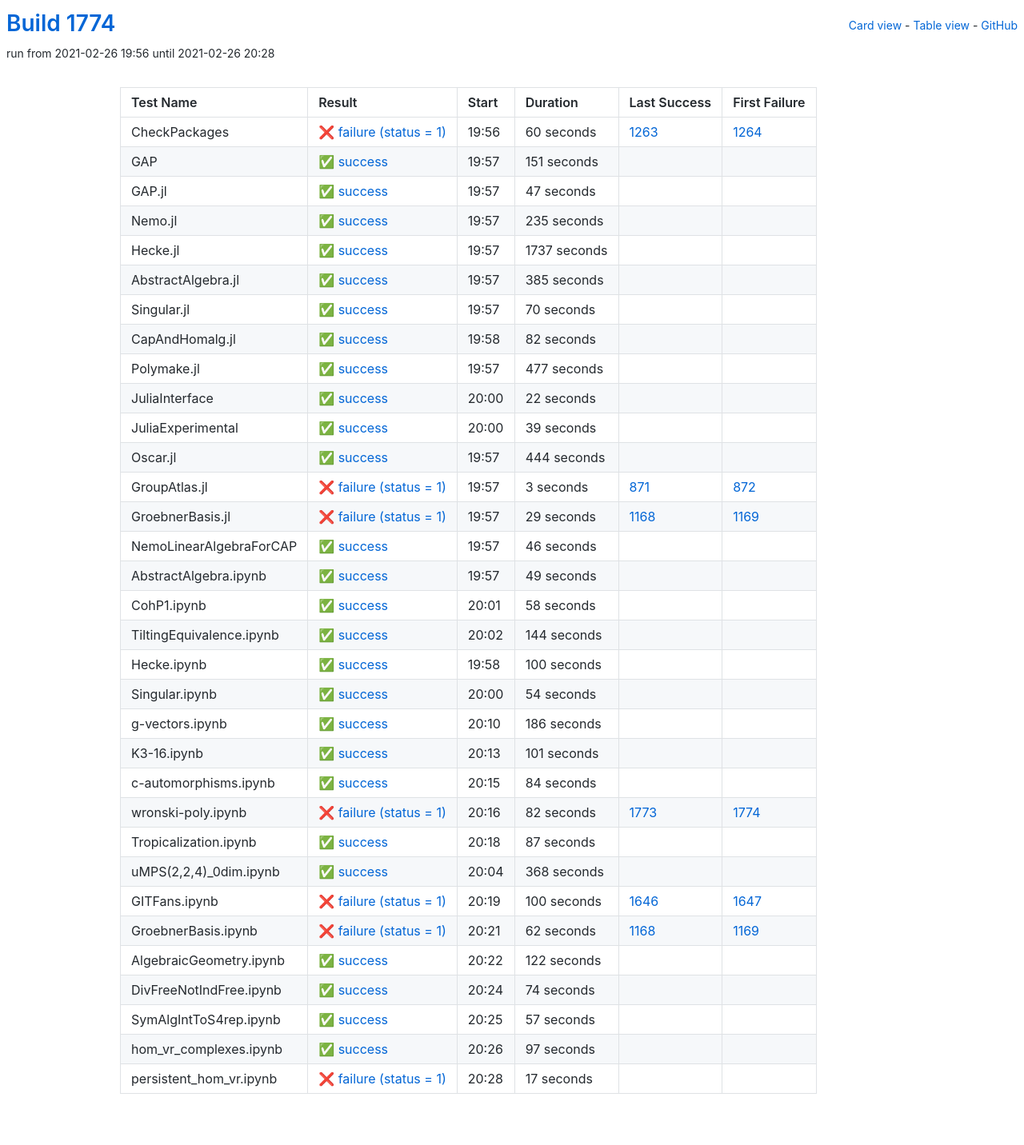
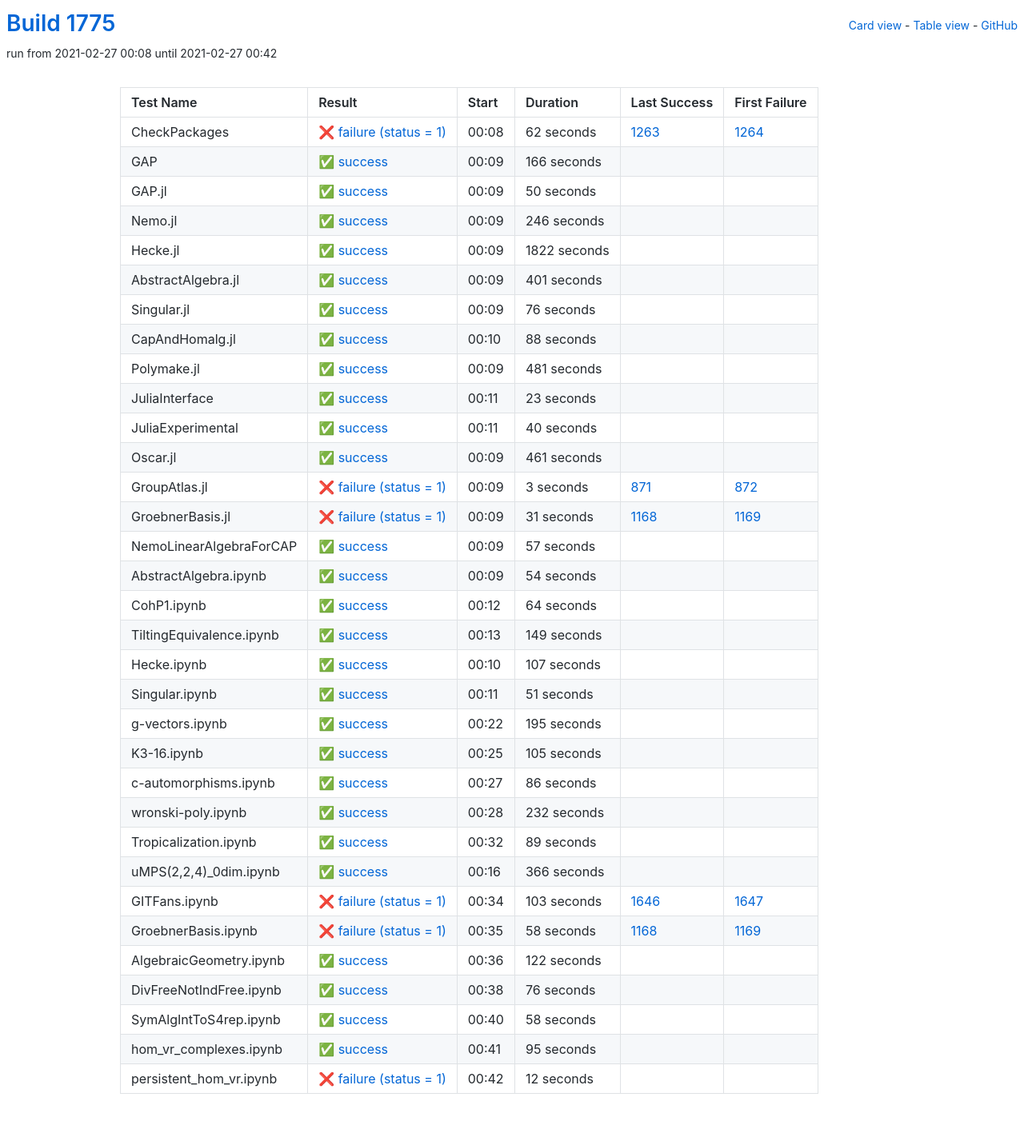
Before and after one commit to oscar-system/oscar-ci-status-stable, a Jekyll site: the page built from table.html, in a window 1280 px wide. Shown: the whole page at 80% size. Built offline with Jekyll 4.4.1, drawn with Linux system fonts in a browser that asks for light colours.

Commit message:
Build #1775

```diff
--- a/_data/ci.yml
+++ b/_data/ci.yml
@@ -1,6 +1,6 @@
 ---
-build: 1774
-build_url: https://oscarci.mathematik.uni-kl.de/job/oscar-stable/1774/
+build: 1775
+build_url: https://oscarci.mathematik.uni-kl.de/job/oscar-stable/1775/
 job: oscar-stable
 organization: oscar-system
 repo: oscar-ci-status-stable
@@ -8,152 +8,152 @@ repourl: https://github.com/oscar-system/oscar-ci-status-stable
 tests:
 - name: CheckPackages
   id: checkpackages
-  log: https://oscarci.mathematik.uni-kl.de/job/oscar-stable/1774/artifact/logs/build-1774/CheckPackages.log
-  start: 2021-02-26 19:56
+  log: https://oscarci.mathematik.uni-kl.de/job/oscar-stable/1775/artifact/logs/build-1775/CheckPackages.log
+  start: 2021-02-27 00:08
   success: false
   exitcode: 1
   status: failure
-  duration: 60
+  duration: 62
   last_success: 1263
   last_success_url: https://oscarci.mathematik.uni-kl.de/job/oscar-stable/1263/
   first_failure: 1264
   first_failure_url: https://oscarci.mathematik.uni-kl.de/job/oscar-stable/1264/
 - name: GAP
   id: gap
-  log: https://oscarci.mathematik.uni-kl.de/job/oscar-stable/1774/artifact/logs/build-1774/GAP.log
-  start: 2021-02-26 19:57
+  log: https://oscarci.mathematik.uni-kl.de/job/oscar-stable/1775/artifact/logs/build-1775/GAP.log
+  start: 2021-02-27 00:09
   success: true
   exitcode: 0
   status: success
-  duration: 151
+  duration: 166
   last_success: false
   last_success_url:
   first_failure: false
   first_failure_url:
 - name: GAP.jl
   id: gap-jl
-  log: https://oscarci.mathematik.uni-kl.de/job/oscar-stable/1774/artifact/logs/build-1774/GAP.jl.log
-  start: 2021-02-26 19:57
+  log: https://oscarci.mathematik.uni-kl.de/job/oscar-stable/1775/artifact/logs/build-1775/GAP.jl.log
+  start: 2021-02-27 00:09
   success: true
   exitcode: 0
   status: success
-  duration: 47
+  duration: 50
   last_success: false
   last_success_url:
   first_failure: false
   first_failure_url:
 - name: Nemo.jl
   id: nemo-jl
-  log: https://oscarci.mathematik.uni-kl.de/job/oscar-stable/1774/artifact/logs/build-1774/Nemo.jl.log
-  start: 2021-02-26 19:57
+  log: https://oscarci.mathematik.uni-kl.de/job/oscar-stable/1775/artifact/logs/build-1775/Nemo.jl.log
+  start: 2021-02-27 00:09
   success: true
   exitcode: 0
   status: success
-  duration: 235
+  duration: 246
   last_success: false
   last_success_url:
   first_failure: false
   first_failure_url:
 - name: Hecke.jl
   id: hecke-jl
-  log: https://oscarci.mathematik.uni-kl.de/job/oscar-stable/1774/artifact/logs/build-1774/Hecke.jl.log
-  start: 2021-02-26 19:57
+  log: https://oscarci.mathematik.uni-kl.de/job/oscar-stable/1775/artifact/logs/build-1775/Hecke.jl.log
+  start: 2021-02-27 00:09
   success: true
   exitcode: 0
   status: success
-  duration: 1737
+  duration: 1822
   last_success: false
   last_success_url:
   first_failure: false
   first_failure_url:
 - name: AbstractAlgebra.jl
   id: abstractalgebra-jl
-  log: https://oscarci.mathematik.uni-kl.de/job/oscar-stable/1774/artifact/logs/build-1774/AbstractAlgebra.jl.log
-  start: 2021-02-26 19:57
+  log: https://oscarci.mathematik.uni-kl.de/job/oscar-stable/1775/artifact/logs/build-1775/AbstractAlgebra.jl.log
+  start: 2021-02-27 00:09
   success: true
   exitcode: 0
   status: success
-  duration: 385
+  duration: 401
   last_success: false
   last_success_url:
   first_failure: false
   first_failure_url:
 - name: Singular.jl
   id: singular-jl
-  log: https://oscarci.mathematik.uni-kl.de/job/oscar-stable/1774/artifact/logs/build-1774/Singular.jl.log
-  start: 2021-02-26 19:57
+  log: https://oscarci.mathematik.uni-kl.de/job/oscar-stable/1775/artifact/logs/build-1775/Singular.jl.log
+  start: 2021-02-27 00:09
   success: true
   exitcode: 0
   status: success
-  duration: 70
+  duration: 76
   last_success: false
   last_success_url:
   first_failure: false
   first_failure_url:
 - name: CapAndHomalg.jl
   id: capandhomalg-jl
-  log: https://oscarci.mathematik.uni-kl.de/job/oscar-stable/1774/artifact/logs/build-1774/CapAndHomalg.jl.log
-  start: 2021-02-26 19:58
+  log: https://oscarci.mathematik.uni-kl.de/job/oscar-stable/1775/artifact/logs/build-1775/CapAndHomalg.jl.log
+  start: 2021-02-27 00:10
   success: true
   exitcode: 0
   status: success
-  duration: 82
+  duration: 88
   last_success: false
   last_success_url:
   first_failure: false
   first_failure_url:
 - name: Polymake.jl
   id: polymake-jl
-  log: https://oscarci.mathematik.uni-kl.de/job/oscar-stable/1774/artifact/logs/build-1774/Polymake.jl.log
-  start: 2021-02-26 19:57
+  log: https://oscarci.mathematik.uni-kl.de/job/oscar-stable/1775/artifact/logs/build-1775/Polymake.jl.log
+  start: 2021-02-27 00:09
   success: true
   exitcode: 0
   status: success
-  duration: 477
+  duration: 481
   last_success: false
   last_success_url:
   first_failure: false
   first_failure_url:
 - name: JuliaInterface
   id: juliainterface
-  log: https://oscarci.mathematik.uni-kl.de/job/oscar-stable/1774/artifact/logs/build-1774/JuliaInterface.log
-  start: 2021-02-26 20:00
+  log: https://oscarci.mathematik.uni-kl.de/job/oscar-stable/1775/artifact/logs/build-1775/JuliaInterface.log
+  start: 2021-02-27 00:11
   success: true
   exitcode: 0
   status: success
-  duration: 22
+  duration: 23
   last_success: false
   last_success_url:
   first_failure: false
   first_failure_url:
 - name: JuliaExperimental
   id: juliaexperimental
-  log: https://oscarci.mathematik.uni-kl.de/job/oscar-stable/1774/artifact/logs/build-1774/JuliaExperimental.log
-  start: 2021-02-26 20:00
+  log: https://oscarci.mathematik.uni-kl.de/job/oscar-stable/1775/artifact/logs/build-1775/JuliaExperimental.log
+  start: 2021-02-27 00:11
   success: true
   exitcode: 0
   status: success
-  duration: 39
+  duration: 40
   last_success: false
   last_success_url:
   first_failure: false
   first_failure_url:
 - name: Oscar.jl
   id: oscar-jl
-  log: https://oscarci.mathematik.uni-kl.de/job/oscar-stable/1774/artifact/logs/build-1774/Oscar.jl.log
-  start: 2021-02-26 19:57
+  log: https://oscarci.mathematik.uni-kl.de/job/oscar-stable/1775/artifact/logs/build-1775/Oscar.jl.log
+  start: 2021-02-27 00:09
   success: true
   exitcode: 0
   status: success
-  duration: 444
+  duration: 461
   last_success: false
   last_success_url:
   first_failure: false
   first_failure_url:
 - name: GroupAtlas.jl
   id: groupatlas-jl
-  log: https://oscarci.mathematik.uni-kl.de/job/oscar-stable/1774/artifact/logs/build-1774/GroupAtlas.jl.log
-  start: 2021-02-26 19:57
+  log: https://oscarci.mathematik.uni-kl.de/job/oscar-stable/1775/artifact/logs/build-1775/GroupAtlas.jl.log
+  start: 2021-02-27 00:09
   success: false
   exitcode: 1
   status: failure
@@ -164,80 +164,32 @@ tests:
   first_failure_url: https://oscarci.mathematik.uni-kl.de/job/oscar-stable/872/
 - name: GroebnerBasis.jl
   id: groebnerbasis-jl
-  log: https://oscarci.mathematik.uni-kl.de/job/oscar-stable/1774/artifact/logs/build-1774/GroebnerBasis.jl.log
-  start: 2021-02-26 19:57
+  log: https://oscarci.mathematik.uni-kl.de/job/oscar-stable/1775/artifact/logs/build-1775/GroebnerBasis.jl.log
+  start: 2021-02-27 00:09
   success: false
   exitcode: 1
   status: failure
-  duration: 29
+  duration: 31
   last_success: 1168
   last_success_url: https://oscarci.mathematik.uni-kl.de/job/oscar-stable/1168/
   first_failure: 1169
   first_failure_url: https://oscarci.mathematik.uni-kl.de/job/oscar-stable/1169/
 - name: NemoLinearAlgebraForCAP
   id: nemolinearalgebraforcap
-  log: https://oscarci.mathematik.uni-kl.de/job/oscar-stable/1774/artifact/logs/build-1774/NemoLinearAlgebraForCAP.log
-  start: 2021-02-26 19:57
+  log: https://oscarci.mathematik.uni-kl.de/job/oscar-stable/1775/artifact/logs/build-1775/NemoLinearAlgebraForCAP.log
+  start: 2021-02-27 00:09
   success: true
   exitcode: 0
   status: success
-  duration: 46
+  duration: 57
   last_success: false
   last_success_url:
   first_failure: false
   first_failure_url:
 - name: AbstractAlgebra.ipynb
   id: abstractalgebra-ipynb
-  log: https://oscarci.mathematik.uni-kl.de/job/oscar-stable/1774/artifact/logs/build-1774/AbstractAlgebra.ipynb.log
-  start: 2021-02-26 19:57
-  success: true
-  exitcode: 0
-  status: success
-  duration: 49
-  last_success: false
-  last_success_url:
-  first_failure: false
-  first_failure_url:
-- name: CohP1.ipynb
-  id: cohp1-ipynb
-  log: https://oscarci.mathematik.uni-kl.de/job/oscar-stable/1774/artifact/logs/build-1774/CohP1.ipynb.log
-  start: 2021-02-26 20:01
-  success: true
-  exitcode: 0
-  status: success
-  duration: 58
-  last_success: false
-  last_success_url:
-  first_failure: false
-  first_failure_url:
-- name: TiltingEquivalence.ipynb
-  id: tiltingequivalence-ipynb
-  log: https://oscarci.mathematik.uni-kl.de/job/oscar-stable/1774/artifact/logs/build-1774/TiltingEquivalence.ipynb.log
-  start: 2021-02-26 20:02
-  success: true
-  exitcode: 0
-  status: success
-  duration: 144
-  last_success: false
-  last_success_url:
-  first_failure: false
-  first_failure_url:
-- name: Hecke.ipynb
-  id: hecke-ipynb
-  log: https://oscarci.mathematik.uni-kl.de/job/oscar-stable/1774/artifact/logs/build-1774/Hecke.ipynb.log
-  start: 2021-02-26 19:58
-  success: true
-  exitcode: 0
-  status: success
-  duration: 100
-  last_success: false
-  last_success_url:
-  first_failure: false
-  first_failure_url:
-- name: Singular.ipynb
-  id: singular-ipynb
-  log: https://oscarci.mathematik.uni-kl.de/job/oscar-stable/1774/artifact/logs/build-1774/Singular.ipynb.log
-  start: 2021-02-26 20:00
+  log: https://oscarci.mathematik.uni-kl.de/job/oscar-stable/1775/artifact/logs/build-1775/AbstractAlgebra.ipynb.log
+  start: 2021-02-27 00:09
   success: true
   exitcode: 0
   status: success
@@ -246,106 +198,154 @@ tests:
   last_success_url:
   first_failure: false
   first_failure_url:
-- name: g-vectors.ipynb
-  id: g-vectors-ipynb
-  log: https://oscarci.mathematik.uni-kl.de/job/oscar-stable/1774/artifact/logs/build-1774/g-vectors.ipynb.log
-  start: 2021-02-26 20:10
+- name: CohP1.ipynb
+  id: cohp1-ipynb
+  log: https://oscarci.mathematik.uni-kl.de/job/oscar-stable/1775/artifact/logs/build-1775/CohP1.ipynb.log
+  start: 2021-02-27 00:12
   success: true
   exitcode: 0
   status: success
-  duration: 186
+  duration: 64
+  last_success: false
+  last_success_url:
+  first_failure: false
+  first_failure_url:
+- name: TiltingEquivalence.ipynb
+  id: tiltingequivalence-ipynb
+  log: https://oscarci.mathematik.uni-kl.de/job/oscar-stable/1775/artifact/logs/build-1775/TiltingEquivalence.ipynb.log
+  start: 2021-02-27 00:13
+  success: true
+  exitcode: 0
+  status: success
+  duration: 149
+  last_success: false
+  last_success_url:
+  first_failure: false
+  first_failure_url:
+- name: Hecke.ipynb
+  id: hecke-ipynb
+  log: https://oscarci.mathematik.uni-kl.de/job/oscar-stable/1775/artifact/logs/build-1775/Hecke.ipynb.log
+  start: 2021-02-27 00:10
+  success: true
+  exitcode: 0
+  status: success
+  duration: 107
+  last_success: false
+  last_success_url:
+  first_failure: false
+  first_failure_url:
+- name: Singular.ipynb
+  id: singular-ipynb
+  log: https://oscarci.mathematik.uni-kl.de/job/oscar-stable/1775/artifact/logs/build-1775/Singular.ipynb.log
+  start: 2021-02-27 00:11
+  success: true
+  exitcode: 0
+  status: success
+  duration: 51
+  last_success: false
+  last_success_url:
+  first_failure: false
+  first_failure_url:
+- name: g-vectors.ipynb
+  id: g-vectors-ipynb
+  log: https://oscarci.mathematik.uni-kl.de/job/oscar-stable/1775/artifact/logs/build-1775/g-vectors.ipynb.log
+  start: 2021-02-27 00:22
+  success: true
+  exitcode: 0
+  status: success
+  duration: 195
   last_success: false
   last_success_url:
   first_failure: false
   first_failure_url:
 - name: K3-16.ipynb
   id: k3-16-ipynb
-  log: https://oscarci.mathematik.uni-kl.de/job/oscar-stable/1774/artifact/logs/build-1774/K3-16.ipynb.log
-  start: 2021-02-26 20:13
+  log: https://oscarci.mathematik.uni-kl.de/job/oscar-stable/1775/artifact/logs/build-1775/K3-16.ipynb.log
+  start: 2021-02-27 00:25
   success: true
   exitcode: 0
   status: success
-  duration: 101
+  duration: 105
   last_success: false
   last_success_url:
   first_failure: false
   first_failure_url:
 - name: c-automorphisms.ipynb
   id: c-automorphisms-ipynb
-  log: https://oscarci.mathematik.uni-kl.de/job/oscar-stable/1774/artifact/logs/build-1774/c-automorphisms.ipynb.log
-  start: 2021-02-26 20:15
+  log: https://oscarci.mathematik.uni-kl.de/job/oscar-stable/1775/artifact/logs/build-1775/c-automorphisms.ipynb.log
+  start: 2021-02-27 00:27
   success: true
   exitcode: 0
   status: success
-  duration: 84
+  duration: 86
   last_success: false
   last_success_url:
   first_failure: false
   first_failure_url:
 - name: wronski-poly.ipynb
   id: wronski-poly-ipynb
-  log: https://oscarci.mathematik.uni-kl.de/job/oscar-stable/1774/artifact/logs/build-1774/wronski-poly.ipynb.log
-  start: 2021-02-26 20:16
-  success: false
-  exitcode: 1
-  status: failure
-  duration: 82
-  last_success: 1773
-  last_success_url: https://oscarci.mathematik.uni-kl.de/job/oscar-stable/1773/
-  first_failure: 1774
-  first_failure_url: https://oscarci.mathematik.uni-kl.de/job/oscar-stable/1774/
-- name: Tropicalization.ipynb
-  id: tropicalization-ipynb
-  log: https://oscarci.mathematik.uni-kl.de/job/oscar-stable/1774/artifact/logs/build-1774/Tropicalization.ipynb.log
-  start: 2021-02-26 20:18
+  log: https://oscarci.mathematik.uni-kl.de/job/oscar-stable/1775/artifact/logs/build-1775/wronski-poly.ipynb.log
+  start: 2021-02-27 00:28
   success: true
   exitcode: 0
   status: success
-  duration: 87
+  duration: 232
+  last_success: false
+  last_success_url:
+  first_failure: false
+  first_failure_url:
+- name: Tropicalization.ipynb
+  id: tropicalization-ipynb
+  log: https://oscarci.mathematik.uni-kl.de/job/oscar-stable/1775/artifact/logs/build-1775/Tropicalization.ipynb.log
+  start: 2021-02-27 00:32
+  success: true
+  exitcode: 0
+  status: success
+  duration: 89
   last_success: false
   last_success_url:
   first_failure: false
   first_failure_url:
 - name: uMPS(2,2,4)_0dim.ipynb
   id: umps-2-2-4-0dim-ipynb
-  log: https://oscarci.mathematik.uni-kl.de/job/oscar-stable/1774/artifact/logs/build-1774/uMPS-2-2-4-_0dim.ipynb.log
-  start: 2021-02-26 20:04
+  log: https://oscarci.mathematik.uni-kl.de/job/oscar-stable/1775/artifact/logs/build-1775/uMPS-2-2-4-_0dim.ipynb.log
+  start: 2021-02-27 00:16
   success: true
   exitcode: 0
   status: success
-  duration: 368
+  duration: 366
   last_success: false
   last_success_url:
   first_failure: false
   first_failure_url:
 - name: GITFans.ipynb
   id: gitfans-ipynb
-  log: https://oscarci.mathematik.uni-kl.de/job/oscar-stable/1774/artifact/logs/build-1774/GITFans.ipynb.log
-  start: 2021-02-26 20:19
+  log: https://oscarci.mathematik.uni-kl.de/job/oscar-stable/1775/artifact/logs/build-1775/GITFans.ipynb.log
+  start: 2021-02-27 00:34
   success: false
   exitcode: 1
   status: failure
-  duration: 100
+  duration: 103
   last_success: 1646
   last_success_url: https://oscarci.mathematik.uni-kl.de/job/oscar-stable/1646/
   first_failure: 1647
   first_failure_url: https://oscarci.mathematik.uni-kl.de/job/oscar-stable/1647/
 - name: GroebnerBasis.ipynb
   id: groebnerbasis-ipynb
-  log: https://oscarci.mathematik.uni-kl.de/job/oscar-stable/1774/artifact/logs/build-1774/GroebnerBasis.ipynb.log
-  start: 2021-02-26 20:21
+  log: https://oscarci.mathematik.uni-kl.de/job/oscar-stable/1775/artifact/logs/build-1775/GroebnerBasis.ipynb.log
+  start: 2021-02-27 00:35
   success: false
   exitcode: 1
   status: failure
-  duration: 62
+  duration: 58
   last_success: 1168
   last_success_url: https://oscarci.mathematik.uni-kl.de/job/oscar-stable/1168/
   first_failure: 1169
   first_failure_url: https://oscarci.mathematik.uni-kl.de/job/oscar-stable/1169/
 - name: AlgebraicGeometry.ipynb
   id: algebraicgeometry-ipynb
-  log: https://oscarci.mathematik.uni-kl.de/job/oscar-stable/1774/artifact/logs/build-1774/AlgebraicGeometry.ipynb.log
-  start: 2021-02-26 20:22
+  log: https://oscarci.mathematik.uni-kl.de/job/oscar-stable/1775/artifact/logs/build-1775/AlgebraicGeometry.ipynb.log
+  start: 2021-02-27 00:36
   success: true
   exitcode: 0
   status: success
@@ -356,48 +356,48 @@ tests:
   first_failure_url:
 - name: DivFreeNotIndFree.ipynb
   id: divfreenotindfree-ipynb
-  log: https://oscarci.mathematik.uni-kl.de/job/oscar-stable/1774/artifact/logs/build-1774/DivFreeNotIndFree.ipynb.log
-  start: 2021-02-26 20:24
+  log: https://oscarci.mathematik.uni-kl.de/job/oscar-stable/1775/artifact/logs/build-1775/DivFreeNotIndFree.ipynb.log
+  start: 2021-02-27 00:38
   success: true
   exitcode: 0
   status: success
-  duration: 74
+  duration: 76
   last_success: false
   last_success_url:
   first_failure: false
   first_failure_url:
 - name: SymAlgIntToS4rep.ipynb
   id: symalginttos4rep-ipynb
-  log: https://oscarci.mathematik.uni-kl.de/job/oscar-stable/1774/artifact/logs/build-1774/SymAlgIntToS4rep.ipynb.log
-  start: 2021-02-26 20:25
+  log: https://oscarci.mathematik.uni-kl.de/job/oscar-stable/1775/artifact/logs/build-1775/SymAlgIntToS4rep.ipynb.log
+  start: 2021-02-27 00:40
   success: true
   exitcode: 0
   status: success
-  duration: 57
+  duration: 58
   last_success: false
   last_success_url:
   first_failure: false
   first_failure_url:
 - name: hom_vr_complexes.ipynb
   id: hom-vr-complexes-ipynb
-  log: https://oscarci.mathematik.uni-kl.de/job/oscar-stable/1774/artifact/logs/build-1774/hom_vr_complexes.ipynb.log
-  start: 2021-02-26 20:26
+  log: https://oscarci.mathematik.uni-kl.de/job/oscar-stable/1775/artifact/logs/build-1775/hom_vr_complexes.ipynb.log
+  start: 2021-02-27 00:41
   success: true
   exitcode: 0
   status: success
-  duration: 97
+  duration: 95
   last_success: false
   last_success_url:
   first_failure: false
   first_failure_url:
 - name: persistent_hom_vr.ipynb
   id: persistent-hom-vr-ipynb
-  log: https://oscarci.mathematik.uni-kl.de/job/oscar-stable/1774/artifact/logs/build-1774/persistent_hom_vr.ipynb.log
-  start: 2021-02-26 20:28
+  log: https://oscarci.mathematik.uni-kl.de/job/oscar-stable/1775/artifact/logs/build-1775/persistent_hom_vr.ipynb.log
+  start: 2021-02-27 00:42
   success: false
   exitcode: 1
   status: failure
-  duration: 17
+  duration: 12
   last_success: false
   last_success_url:
   first_failure: false
```
Also changed, not shown: README.md.
